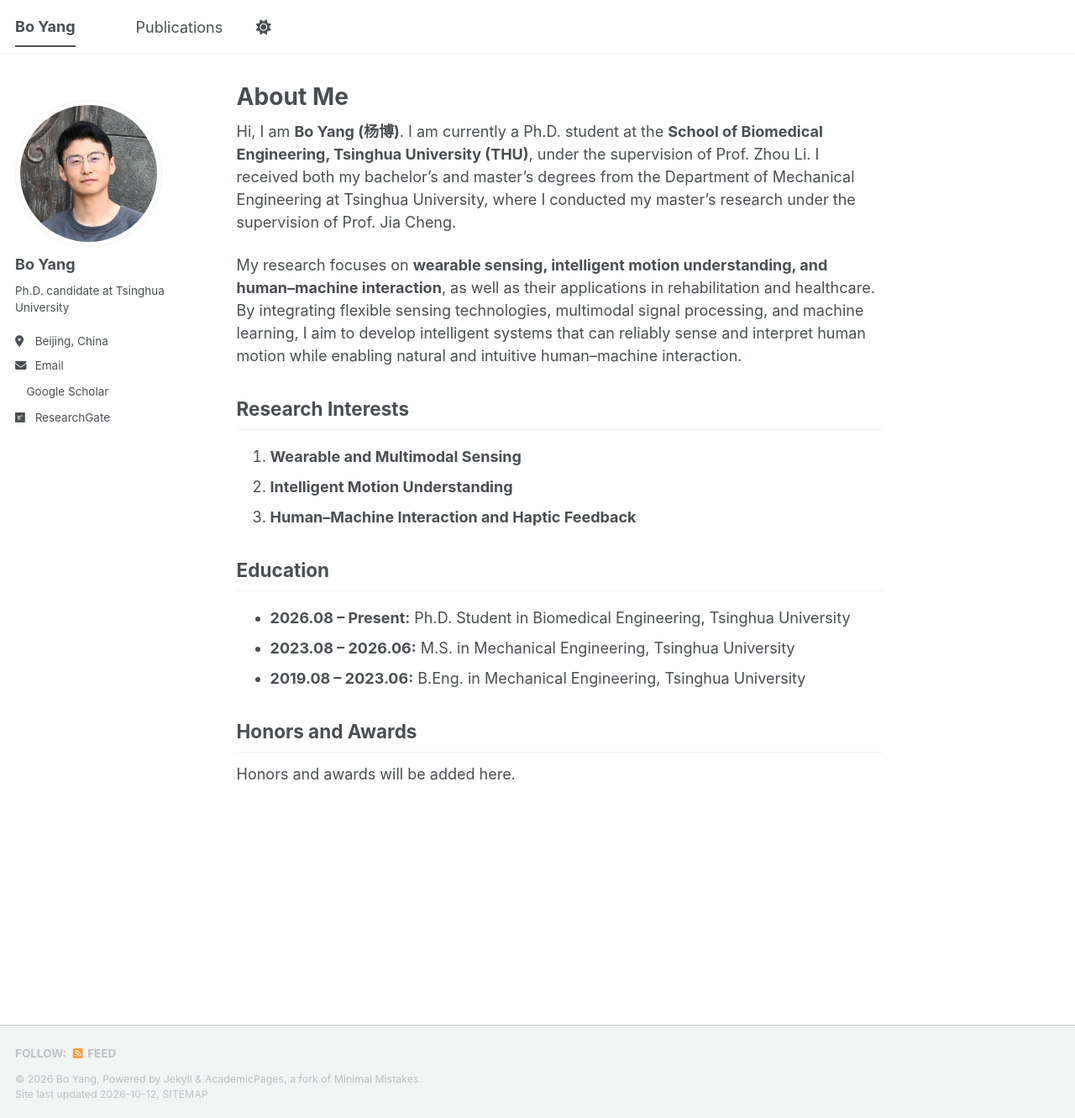
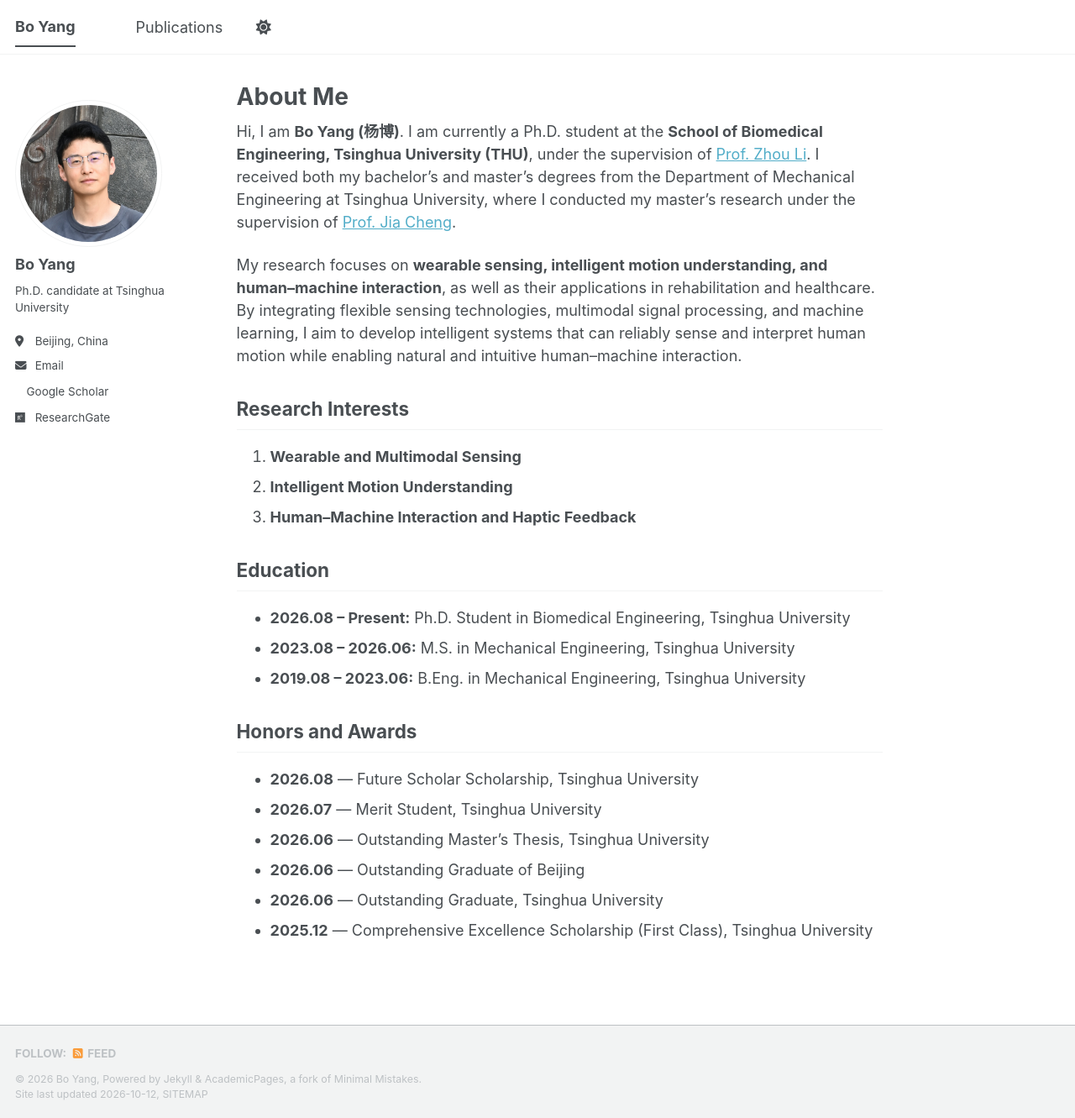
Before and after one commit to Burger-hub/burger-hub.github.io, a Jekyll site: the page built from _pages/about.md, in a window 1280 px wide and 1331 px high. Shown: the whole window at 84% size. Built offline with Jekyll 4.4.1, drawn with Linux system fonts in a browser that asks for light colours; a style sheet for code colours, icons or effects is not loaded.

Commit message:
Link supervisors and add honors and awards

```diff
--- a/_pages/about.md
+++ b/_pages/about.md
@@ -7,7 +7,7 @@ redirect_from:
   - /about.html
 ---
 
-Hi, I am **Bo Yang (杨博)**. I am currently a Ph.D. student at the **School of Biomedical Engineering, Tsinghua University (THU)**, under the supervision of Prof. Zhou Li. I received both my bachelor's and master's degrees from the Department of Mechanical Engineering at Tsinghua University, where I conducted my master's research under the supervision of Prof. Jia Cheng.
+Hi, I am **Bo Yang (杨博)**. I am currently a Ph.D. student at the **School of Biomedical Engineering, Tsinghua University (THU)**, under the supervision of [Prof. Zhou Li](https://bme.tsinghua.edu.cn/en/info/1073/1136.htm). I received both my bachelor's and master's degrees from the Department of Mechanical Engineering at Tsinghua University, where I conducted my master's research under the supervision of [Prof. Jia Cheng](https://me.tsinghua.edu.cn/en/info/1263/2044.htm).
 
 My research focuses on **wearable sensing, intelligent motion understanding, and human–machine interaction**, as well as their applications in rehabilitation and healthcare. By integrating flexible sensing technologies, multimodal signal processing, and machine learning, I aim to develop intelligent systems that can reliably sense and interpret human motion while enabling natural and intuitive human–machine interaction.
 
@@ -25,5 +25,9 @@ My research focuses on **wearable sensing, intelligent motion understanding, and
 
 ## Honors and Awards
 
-<!-- Add each honor or award with its year and awarding institution. -->
-Honors and awards will be added here.
+- **2026.08** — Future Scholar Scholarship, Tsinghua University
+- **2026.07** — Merit Student, Tsinghua University
+- **2026.06** — Outstanding Master's Thesis, Tsinghua University
+- **2026.06** — Outstanding Graduate of Beijing
+- **2026.06** — Outstanding Graduate, Tsinghua University
+- **2025.12** — Comprehensive Excellence Scholarship (First Class), Tsinghua University
```
